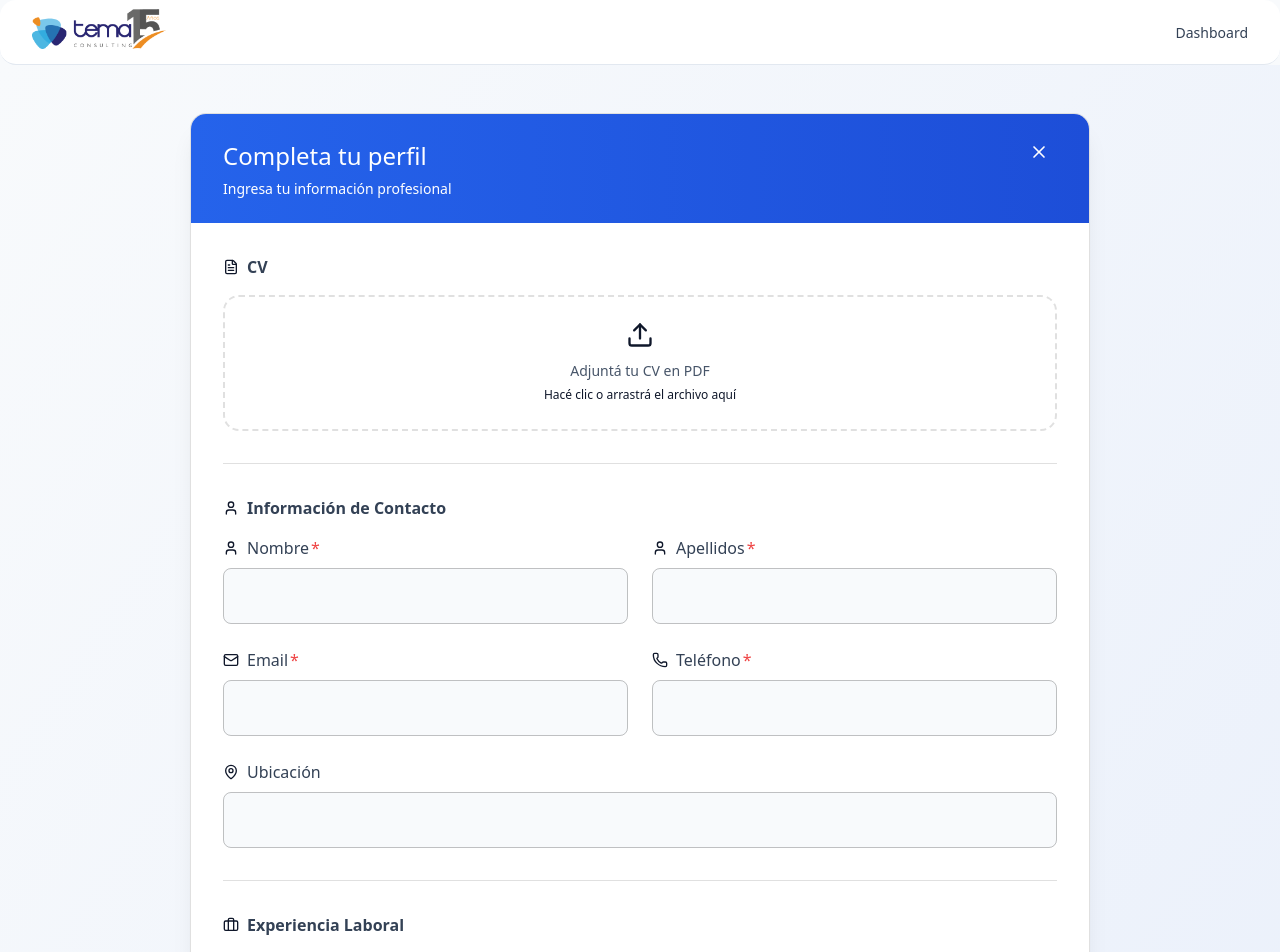
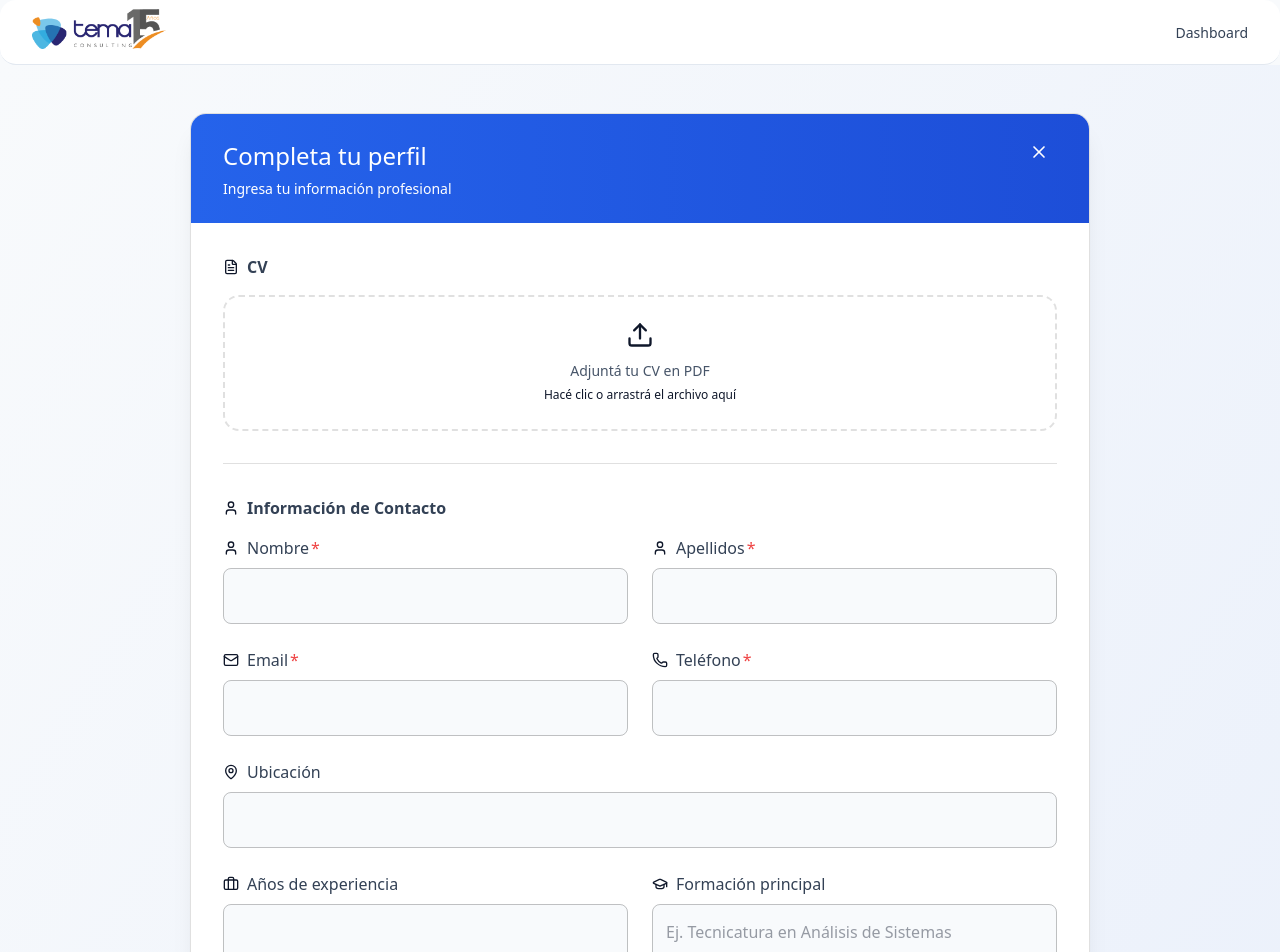
Before and after one commit to TEMA-Consulting/ATS-TEMA, a Next.js app in the folder apps/web/: page /postulation/1 in a window 1280 px wide. Shown: the top 952 px of the page. Built offline with nearby package versions, Linux system fonts and the light colour scheme; no server answers; what @mui/material-nextjs would draw is missing.

Commit message:
chore: endpoint docs (#38)
Co-authored-by: sofia <sofia.loria9@gmail.com>

```diff
--- a/apps/web/app/features/postulation/components/manual-candidate-form/ManualCandidateForm.tsx
+++ b/apps/web/app/features/postulation/components/manual-candidate-form/ManualCandidateForm.tsx
@@ -45,6 +45,8 @@ type ManualCandidateValues = {
   email: string;
   phone: string;
   location: string;
+  yearsOfExperience: string;
+  education: string;
   technicalSkills: string;
   professionalSummary: string;
 };
@@ -55,6 +57,8 @@ const defaultValues: ManualCandidateValues = {
   email: '',
   phone: '',
   location: '',
+  yearsOfExperience: '',
+  education: '',
   technicalSkills: '',
   professionalSummary: '',
 };
@@ -93,11 +97,29 @@ function validatePhone({ value }: { value: string }): string | undefined {
   return undefined;
 }
 
+function validateYearsOfExperience({
+  value,
+}: {
+  value: string;
+}): string | undefined {
+  const trimmed = value?.trim() ?? '';
+  if (!trimmed) return undefined;
+  const parsed = Number(trimmed);
+  if (!Number.isInteger(parsed) || parsed < 0 || parsed > 80) {
+    return 'Ingresá un número válido';
+  }
+  return undefined;
+}
+
 const v = {
   firstName: requiredTrim('El nombre es requerido'),
   lastName: requiredTrim('Los apellidos son requeridos'),
   email: { onBlur: validateEmail, onSubmit: validateEmail },
   phone: { onBlur: validatePhone, onSubmit: validatePhone },
+  yearsOfExperience: {
+    onBlur: validateYearsOfExperience,
+    onSubmit: validateYearsOfExperience,
+  },
 };
 
 const PAGE_MAX_WIDTH = 900;
@@ -196,6 +218,10 @@ export function ManualCandidateForm({
             email: value.email.trim(),
             phone: value.phone.trim(),
             location: value.location.trim() || undefined,
+            yearsOfExperience: value.yearsOfExperience.trim()
+              ? Number(value.yearsOfExperience.trim())
+              : undefined,
+            education: value.education.trim() || undefined,
             technicalSkills: value.technicalSkills
               ? value.technicalSkills
                   .split(',')
@@ -422,6 +448,22 @@ export function ManualCandidateForm({
                   label="Ubicación"
                   Icon={MapPin}
                   gridColumnFull
+                />
+                <ManualProfileFormField
+                  Field={Field}
+                  name="yearsOfExperience"
+                  label="Años de experiencia"
+                  Icon={Briefcase}
+                  validators={v.yearsOfExperience}
+                  fieldType="number"
+                  autoComplete="off"
+                />
+                <ManualProfileFormField
+                  Field={Field}
+                  name="education"
+                  label="Formación principal"
+                  Icon={GraduationCap}
+                  placeholder="Ej. Tecnicatura en Análisis de Sistemas"
                 />
               </Box>
             </Box>
--- a/apps/web/app/shared/lib/authContext.tsx
+++ b/apps/web/app/shared/lib/authContext.tsx
@@ -51,6 +51,13 @@ const DEV_PASSWORD = 'pass123';
 
 const AuthContext = createContext<AuthContextValue | null>(null);
 
+function getDevRoleFromToken(token: string | null): EmployeeRole | null {
+  if (token === 'dev-admin') return 'admin';
+  if (token === 'dev-recruiter') return 'hr';
+  if (token === 'dev-hiring-manager') return 'hiring_manager';
+  return null;
+}
+
 async function setSessionCookie(idToken: string): Promise<void> {
   await fetch('/api/auth/session', {
     method: 'POST',
@@ -89,11 +96,15 @@ export function AuthProvider({ children }: { children: ReactNode }) {
     const unsubscribe = onAuthStateChanged(auth, async (firebaseUser) => {
       if (firebaseUser) {
         const tokenResult = await firebaseUser.getIdTokenResult();
-        const claimedRole = tokenResult.claims['role'] as
-          | EmployeeRole
-          | undefined;
+        const devRole = useEmulators
+          ? getDevRoleFromToken(localStorage.getItem('ats-dev-token'))
+          : null;
+        const claimedRole =
+          devRole ??
+          (tokenResult.claims['role'] as EmployeeRole | undefined) ??
+          null;
         setUser(firebaseUser);
-        setRole(claimedRole ?? null);
+        setRole(claimedRole);
         setIsPendingApproval(!claimedRole);
       } else {
         setUser(null);
@@ -104,7 +115,7 @@ export function AuthProvider({ children }: { children: ReactNode }) {
     });
 
     return unsubscribe;
-  }, []);
+  }, [useEmulators]);
 
   const signInWithGoogle = useCallback(
     async (devRole: DevRole = 'recruiter') => {
@@ -116,6 +127,9 @@ export function AuthProvider({ children }: { children: ReactNode }) {
           DEV_PASSWORD,
         );
         localStorage.setItem('ats-dev-token', token);
+        setUser(credential.user);
+        setRole(getDevRoleFromToken(token));
+        setIsPendingApproval(false);
         const idToken = await credential.user.getIdToken();
         await setSessionCookie(idToken);
         return;
```
Also changed, not shown: 1 other file (tests, documents, lock files or other folders).
